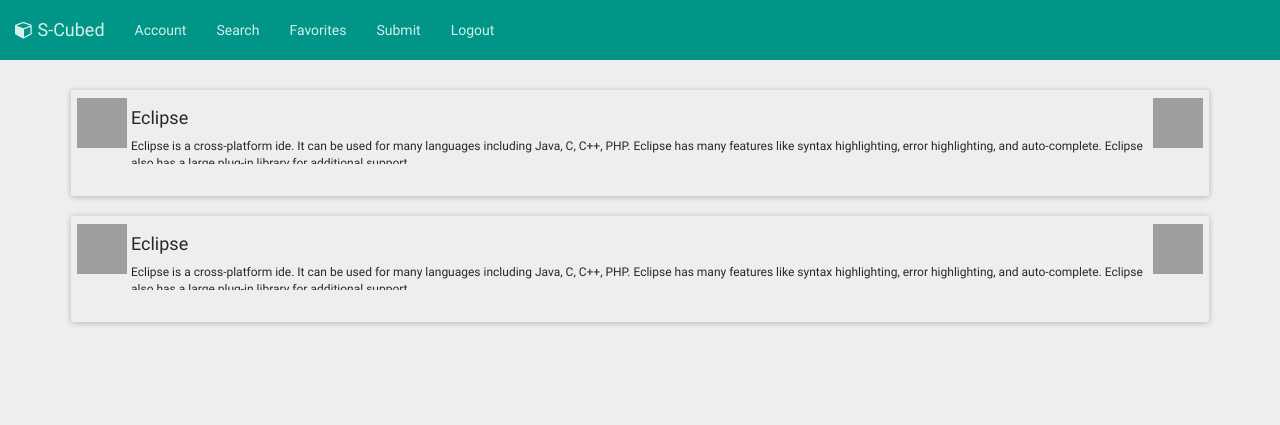
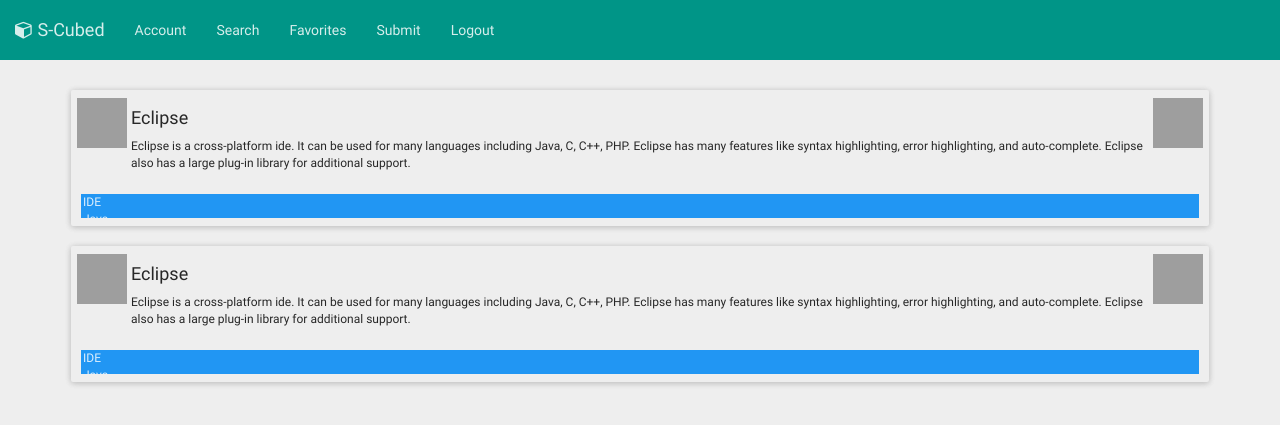
Before and after one commit to cheble/S-Cubed, a Jekyll site: the page built from SearchResults.html, in a window 1280 px wide, cut to the strip 0-426 px from the top of the page. Built offline with Jekyll 4.4.1, drawn with Linux system fonts in a browser that asks for light colours; nearby versions of some CDN libraries; library files that are not in the unit come from our copies; Markdown is read by kramdown in place of the engine named in the settings; grey boxes are pictures that could not be loaded.

Commit message:
search results page

```diff
--- a/_includes/tile.html
+++ b/_includes/tile.html
@@ -15,7 +15,16 @@
       </div>
     </div>
     <div class="tile_south">
+      <div class="tile_tags">
+        <span>
+          {% for tag in include.value.tags %}
+            <div class="tile_tag btn-material-blue">{{ tag }}</div>
+          {% endfor %}
+        </span>
+      </div>
+      <div class="tile_stats">
 
+      </div>
     </div>
   </a>
 </div>
--- a/css/main.css
+++ b/css/main.css
@@ -67,7 +67,7 @@ body {
   text-overflow: ellipsis;
   text-align: left;
   font-size: 12px;
-  height: 5.5em;
+  height: 8em;
   overflow: hidden;
 }
 
@@ -101,3 +101,9 @@ body {
   padding-left: 54px;
   padding-right: 54px;
 }
+
+.tile_tag {
+  margin-left: 4px;
+  margin-right: 4px;
+  padding: 0px 2px 0px 2px;
+}
```
